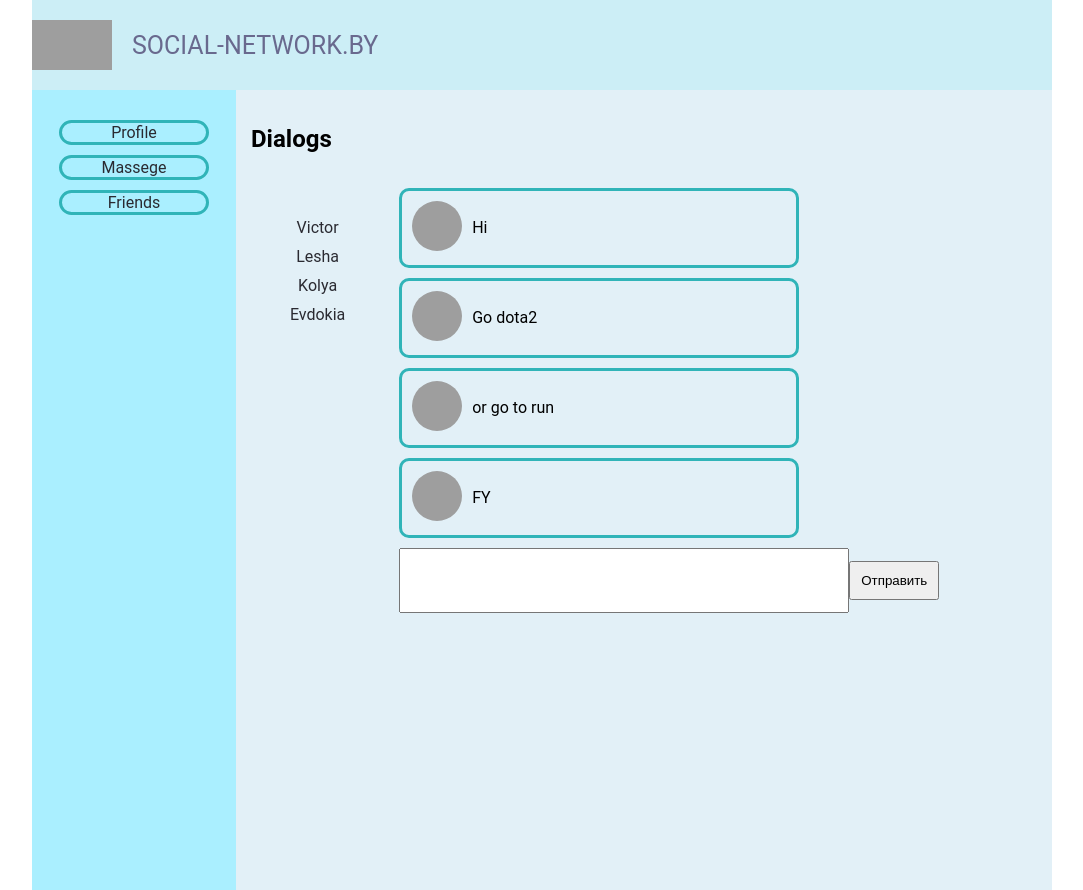
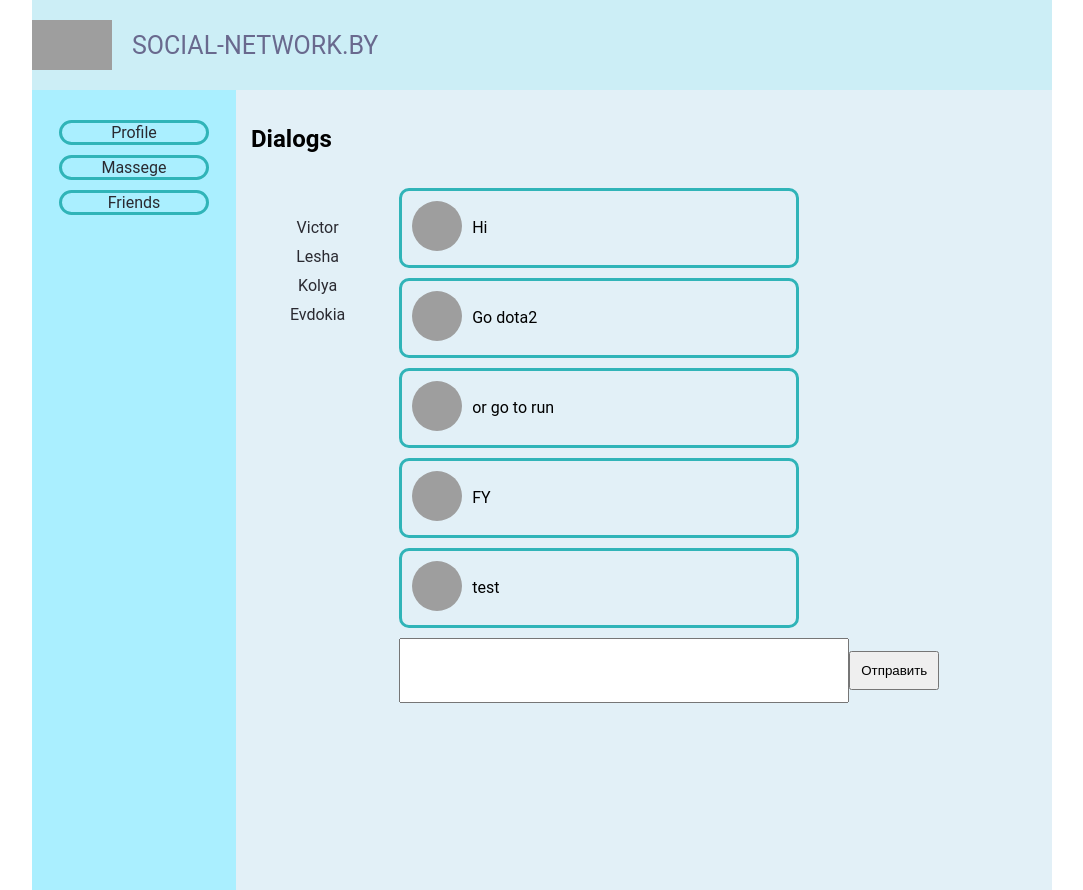
Before and after one commit to viktor1798/social_network, a React (Create React App) app in the folder my-app/: page /dialogs in a window 1280 px wide. Shown: the whole page, without its empty margins (98-1181 px from the left). Built offline with nearby package versions, Linux system fonts and the light colour scheme; grey boxes are pictures that could not be loaded.

Commit message:
removal of arrays of objects in index.js

```diff
--- a/my-app/src/App.js
+++ b/my-app/src/App.js
@@ -5,12 +5,12 @@ import {BrowserRouter} from "react-router-dom";
 
 
 
-const App = () => {
+const App = (props) => {
   return (
     <BrowserRouter>
      <div className="container">
         <Header />
-        <MainBlock/>
+        <MainBlock postData={props.postData} dialogUserData={props.dialogUserData} messageData={props.messageData}/>
       </div>
     </BrowserRouter>
   );
--- a/my-app/src/components/mainblock/main-content/Dialogs/dialog-message/dialogMessage.jsx
+++ b/my-app/src/components/mainblock/main-content/Dialogs/dialog-message/dialogMessage.jsx
@@ -3,15 +3,8 @@ import Message from './message/Message';
 import dialogM from "./style/dialogMessage.module.css"
 import DialogMessageForm from './write-message-form/dialogMessageForm';
 
-const DialogMessage = () => {
-
-    let messageData = [
-        { id: 1, message: 'Hi' },
-        { id: 2, message: 'Go dota2' },
-        { id: 3, message: 'or go to run' },
-        { id: 4, message: 'FY' }
-    ]
-    let messageItem = messageData.map(m => <Message message={m.message} />)
+const DialogMessage = (props) => {
+    let messageItem = props.messageData.map(m => <Message message={m.message} />)
     return (
         <div className={dialogM.content_dialog__message}>
             <div className={dialogM.message_box}>
--- a/my-app/src/components/mainblock/main-content/Dialogs/dialogs-name-user/dialogNameUser.jsx
+++ b/my-app/src/components/mainblock/main-content/Dialogs/dialogs-name-user/dialogNameUser.jsx
@@ -3,15 +3,9 @@ import dialogNU from "./style/dialogNameUser.module.css"
 import DialogItem from './dialog-item/dialogItem';
 
 
-const DialogsNameUsers = () => {
-    let dialogUserData =[
-        {id:1, name:'Victor'},
-        {id:2, name:'Lesha'},
-        {id:3, name:'Kolya'},
-        {id:4, name:'Evdokia'}
-    ]
+const DialogsNameUsers = (props) => {
 
-    let dialogItem = dialogUserData.map(d=><DialogItem name={d.name} id={d.id}/>)
+    let dialogItem = props.dialogUserData.map(d=><DialogItem name={d.name} id={d.id}/>)
 
     return (
         <div className={dialogNU.content_dialog__name_users}>
--- a/my-app/src/components/mainblock/main-content/Dialogs/dialogs.jsx
+++ b/my-app/src/components/mainblock/main-content/Dialogs/dialogs.jsx
@@ -5,13 +5,13 @@ import dialogs from "./style/dialogs.module.css"
 
 
 
-const Dialogs = () => {
+const Dialogs = (props) => {
     return (
         <div className={dialogs.main_content__dialog_block}>
             <h2 className={dialogs.dialog_block}>Dialogs</h2>
             <div className={dialogs.dialog_block__content_dialog}>
-                <DialogsNameUsers/>
-                <DialogMessage/>
+                <DialogsNameUsers dialogUserData={props.dialogUserData}/>
+                <DialogMessage  messageData={props.messageData}/>
             </div>
         </div>
     )
--- a/my-app/src/components/mainblock/main-content/Profile/profile-post/profilePost.jsx
+++ b/my-app/src/components/mainblock/main-content/Profile/profile-post/profilePost.jsx
@@ -4,12 +4,8 @@ import profilepost from "./style/profilepost.module.css"
 
 
 
-const ProfilePost = () => {
-    let postData =[
-        {id:1, message:'Привет всем', likesCount:20},
-        {id:2, message:'Кто,Я?', likesCount:22}
-    ]
-    let postItem = postData.map(p=><Posts message ={p.message} likesCount={p.likesCount}/>)
+const ProfilePost = (props) => {
+    let postItem = props.postData.map(p=><Posts message ={p.message} likesCount={p.likesCount}/>)
     return (
         <div className={profilepost.main_content__my_post}>
             <h2 className={profilepost.my_post__title}>Posts</h2>
--- a/my-app/src/components/mainblock/main-content/Profile/profile.jsx
+++ b/my-app/src/components/mainblock/main-content/Profile/profile.jsx
@@ -4,11 +4,11 @@ import ProfilePost from './profile-post/profilePost';
 
 
 
-const Profile = () => {
+const Profile = (props) => {
     return (
         <div className="main_content__profile-block">
             <ProfileDescription />
-            <ProfilePost />
+            <ProfilePost postData={props.postData} />
         </div>
     )
 }
--- a/my-app/src/components/mainblock/main-content/maincontent.jsx
+++ b/my-app/src/components/mainblock/main-content/maincontent.jsx
@@ -4,13 +4,13 @@ import Profile from './Profile/profile';
 import main_content from './style/maincontent.module.css';
 import { Route, Routes } from 'react-router-dom'
 
-const MainContent = () => {
+const MainContent = (props) => {
     return (
 
         <div className={main_content.main_content}>
             <Routes>
-                <Route path='/profile/*' element={<Profile />} />
-                <Route path='/dialogs/*' element={<Dialogs />} />
+                <Route path='/profile/*' element={<Profile postData={props.postData}/>} />
+                <Route path='/dialogs/*' element={<Dialogs dialogUserData={props.dialogUserData} messageData={props.messageData} />} />
             </Routes>
         </div>
 )
--- a/my-app/src/components/mainblock/mainblock.jsx
+++ b/my-app/src/components/mainblock/mainblock.jsx
@@ -4,11 +4,11 @@ import SideBar from './sidebar/sicdebar';
 import main_block from "./style/mainblok.module.css"
 
 
-const MainBlock = () => {
+const MainBlock = (props) => {
     return (
         <main className={main_block.mainblock}>
             <SideBar/>
-            <MainContent/>
+            <MainContent postData={props.postData} dialogUserData={props.dialogUserData} messageData={props.messageData}/>
         </main>
     )
 }
--- a/my-app/src/index.js
+++ b/my-app/src/index.js
@@ -4,10 +4,32 @@ import './index.css';
 import App from './App';
 import reportWebVitals from './reportWebVitals';
 
+
+
+
+let messageData = [
+  { id: 1, message: 'Hi' },
+  { id: 2, message: 'Go dota2' },
+  { id: 3, message: 'or go to run' },
+  { id: 4, message: 'FY' },
+  { id: 5, message: 'test' }
+]
+let dialogUserData =[
+  {id:1, name:'Victor'},
+  {id:2, name:'Lesha'},
+  {id:3, name:'Kolya'},
+  {id:4, name:'Evdokia'}
+]
+let postData =[
+  {id:1, message:'Привет всем', likesCount:20},
+  {id:2, message:'Кто,Я?', likesCount:22}
+]
+
 const root = ReactDOM.createRoot(document.getElementById('root'));
 root.render(
+
   <React.StrictMode>
-    <App />
+    <App postData={postData} messageData={messageData} dialogUserData={dialogUserData}/>
   </React.StrictMode>
 );
 
```
